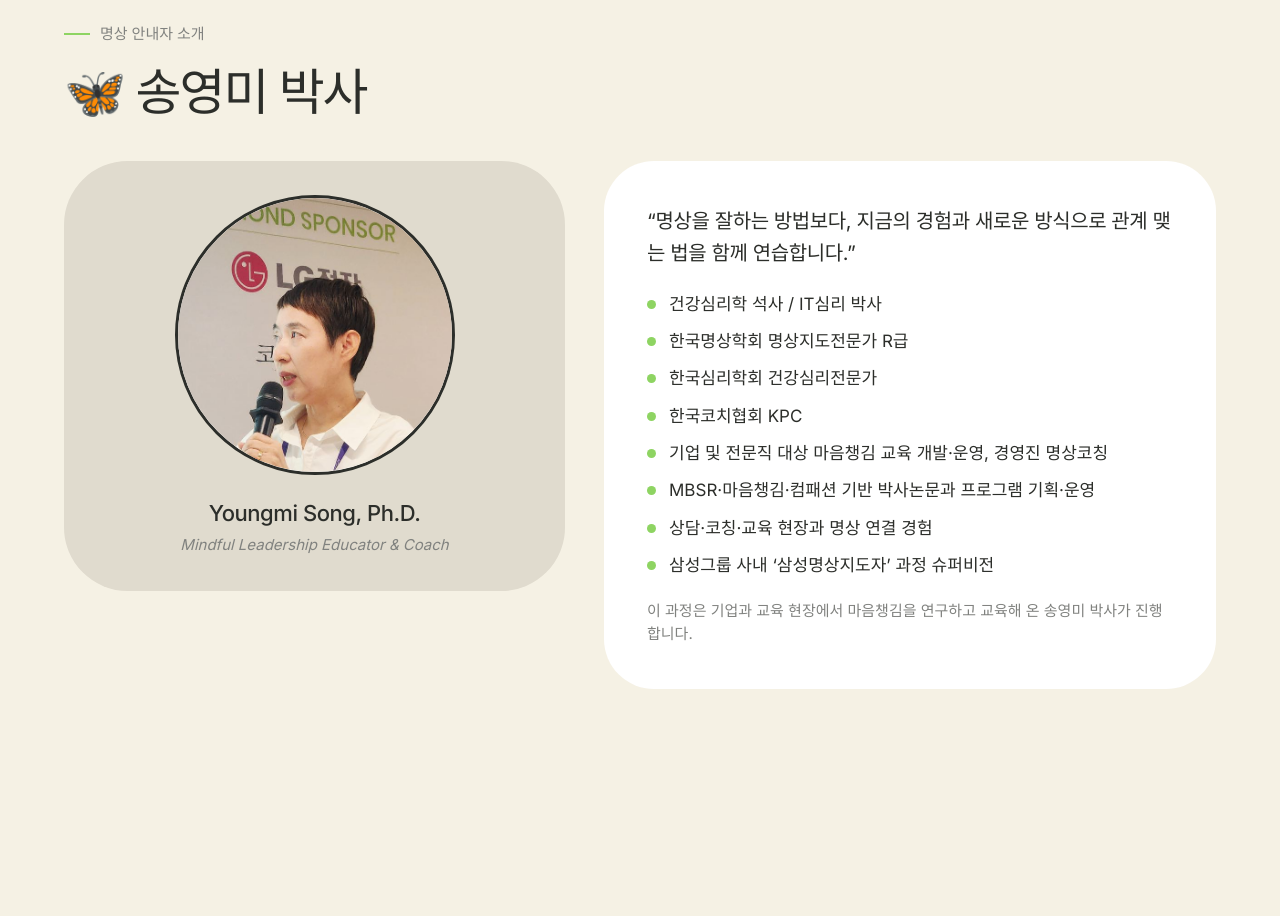
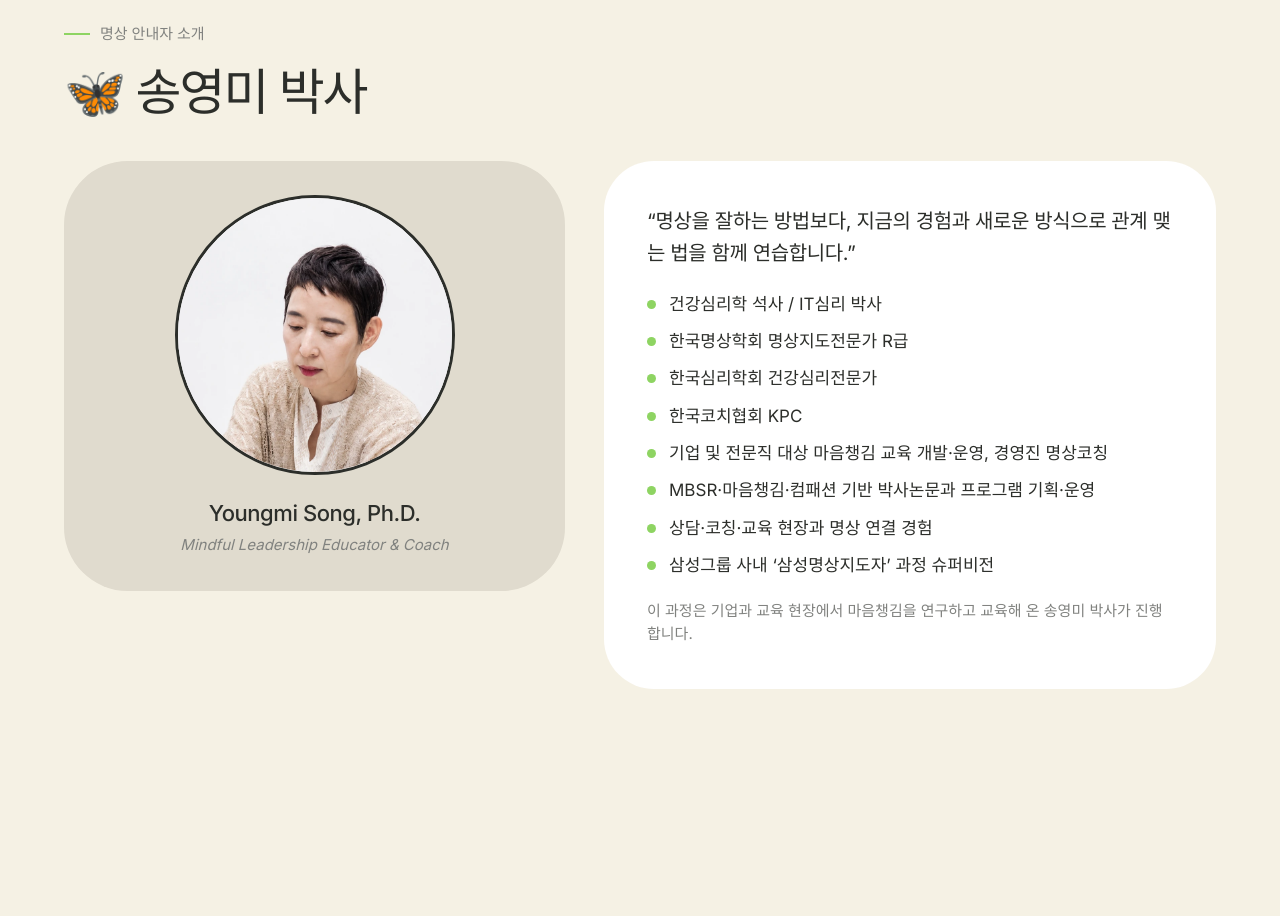
Before and after one commit to saddleppo-hub/mbsr2609, a plain HTML site: page index.html in a window 1280 px wide. Shown: the part 4280-5196 px from the top of the page. Drawn offline with Linux system fonts and the light colour scheme.

Commit message:
안내자 사진을 싱잉볼 스튜디오 사진으로 교체
- assets/teacher.webp(1024x1535) 추가, 기존 teacher.jpg 제거
- 새 사진 비율에 맞춰 원형 크롭 재조정(확대 1.25, 가로 보정 -10%)
- alt 텍스트를 사진 내용에 맞게 수정

Co-Authored-By: Claude Opus 5 <noreply@anthropic.com>

```diff
--- a/index.html
+++ b/index.html
@@ -614,12 +614,12 @@ details[open] summary:hover::after{transform:rotate(45deg) scale(1.18);}
 /* 안내자 사진: 세로 사진을 원형 프레임에 얼굴 중심으로 크롭 */
 .portrait img{
   position:absolute;inset:0;width:100%;height:100%;max-width:none;
-  object-fit:cover;object-position:50% 10%;
-  --pz:1.5;
-  transform:scale(var(--pz)) translateX(-11%);
+  object-fit:cover;object-position:50% 8%;
+  --pz:1.25;
+  transform:scale(var(--pz)) translateX(-10%);
 }
 .portrait img,.portrait .fallback{transition:transform .9s var(--ease-soft);}
-.teacher-photo:hover .portrait img{--pz:1.6;}
+.teacher-photo:hover .portrait img{--pz:1.33;}
 .teacher-photo:hover .portrait .fallback{transform:scale(1.07);}
 .contact-list li{transition:transform .28s var(--ease-soft);}
 .contact-list li:hover{transform:translateX(6px);}
@@ -991,7 +991,7 @@ details[open] summary:hover::after{transform:rotate(45deg) scale(1.18);}
     <div class="split split--art" style="margin-top:40px;align-items:start;">
       <div class="art-slot teacher-photo">
        <div class="portrait" id="portrait">
-        <img src="assets/teacher.jpg" alt="송영미 박사 인물 사진" onerror="document.getElementById('portrait').classList.add('is-fallback')">
+        <img src="assets/teacher.webp" alt="싱잉볼을 들고 있는 송영미 박사" onerror="document.getElementById('portrait').classList.add('is-fallback')">
         <svg class="fallback" viewBox="0 0 260 260" aria-hidden="true">
           <circle cx="130" cy="130" r="116" fill="#f5f1e4" stroke="#2c2e2a" stroke-width="3"/>
           <path d="M130 236 C86 236 56 216 48 196 C62 168 96 154 130 154 C164 154 198 168 212 196 C204 216 174 236 130 236 Z" fill="#8ed462" stroke="#2c2e2a" stroke-width="3" stroke-linejoin="round"/>
```
Also changed, not shown: assets/teacher.jpg (deleted), assets/teacher.webp (added).
